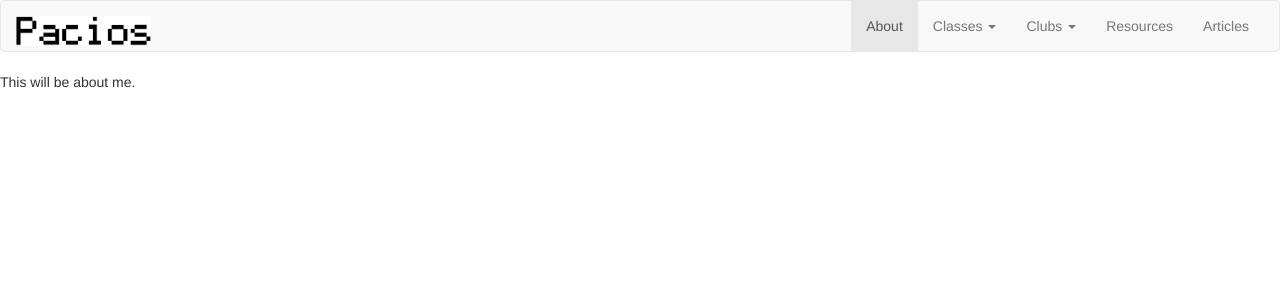
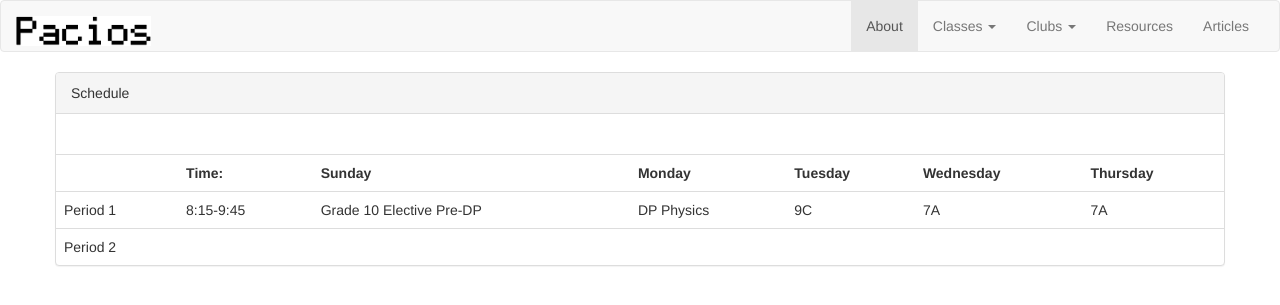
Before and after one commit to RodrigoPacios/mrpacios1, a Jekyll site: the page built from about.html, in a window 1280 px wide. Shown: the top 305 px of the page. Built offline with Jekyll 4.4.1, drawn with Linux system fonts in a browser that asks for light colours; nearby versions of some CDN libraries.

Commit message:
schedule in about half way

```diff
--- a/about.html
+++ b/about.html
@@ -1,7 +1,45 @@
 ---
 layout: default
 ---
+<div class="container">
+    <div class="row">
+        <div class="panel panel-default">
+            <!-- Default panel contents -->
+            <div class="panel-heading">Schedule</div>
+            <div class="panel-body">
+              <p></p>
+            </div>
 
-
-
-This will be about me.
+            <!-- Table -->
+            <table class="table">
+              <tr>
+                  <th></th>
+                  <th>Time:</th>
+                  <th>Sunday</th>
+                  <th>Monday</th>
+                  <th>Tuesday</th>
+                  <th>Wednesday</th>
+                  <th>Thursday</th>
+              </tr>
+              <tr>
+                  <td>Period 1</td>
+                  <td>8:15-9:45</td>
+                  <td>Grade 10 Elective Pre-DP</td>
+                  <td>DP Physics</td>
+                  <td>9C</td>
+                  <td>7A</td>
+                  <td>7A</td>
+              </tr>
+              <tr>
+                    <td>Period 2</td>
+                    <td></td>
+                    <td></td>
+                    <td></td>
+                    <td></td>
+                    <td></td>
+                    <td></td>
+                </tr>
+            </table>
+          </div>
+    </div>
+</div>
```
